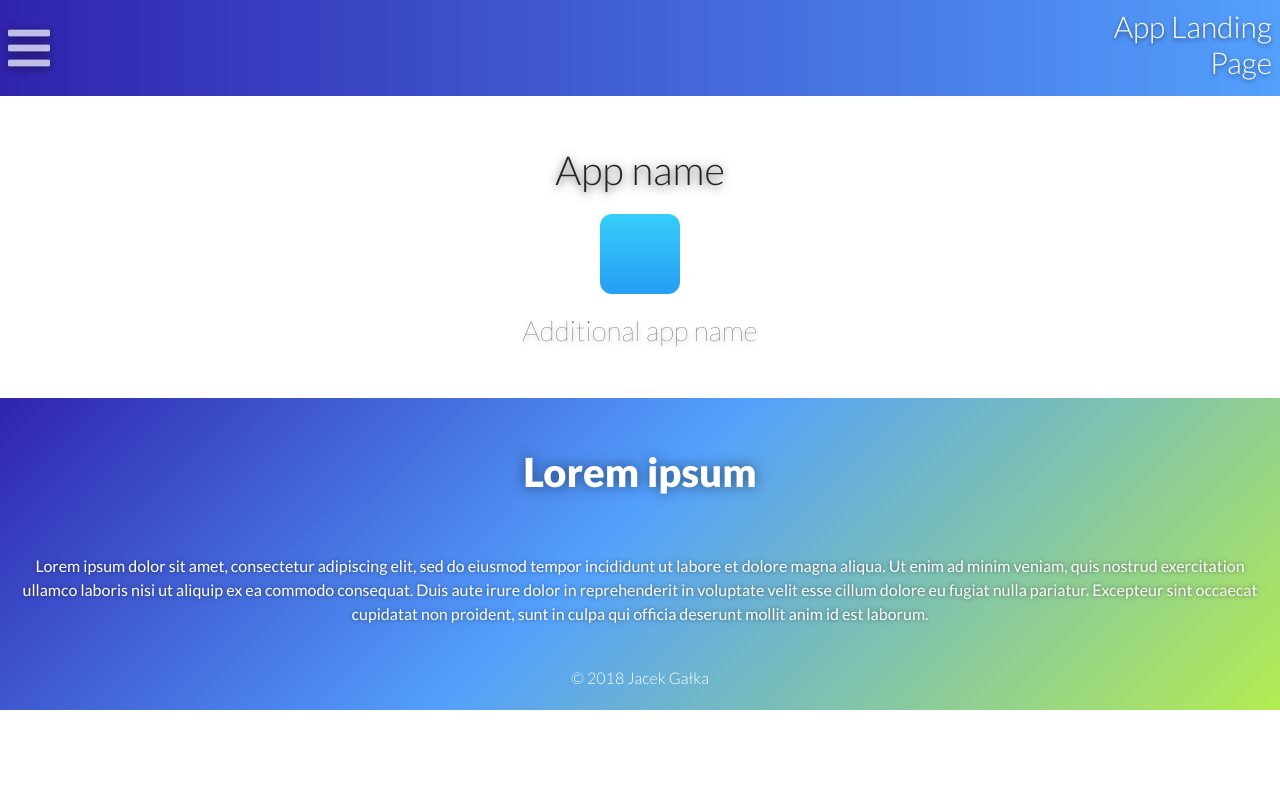
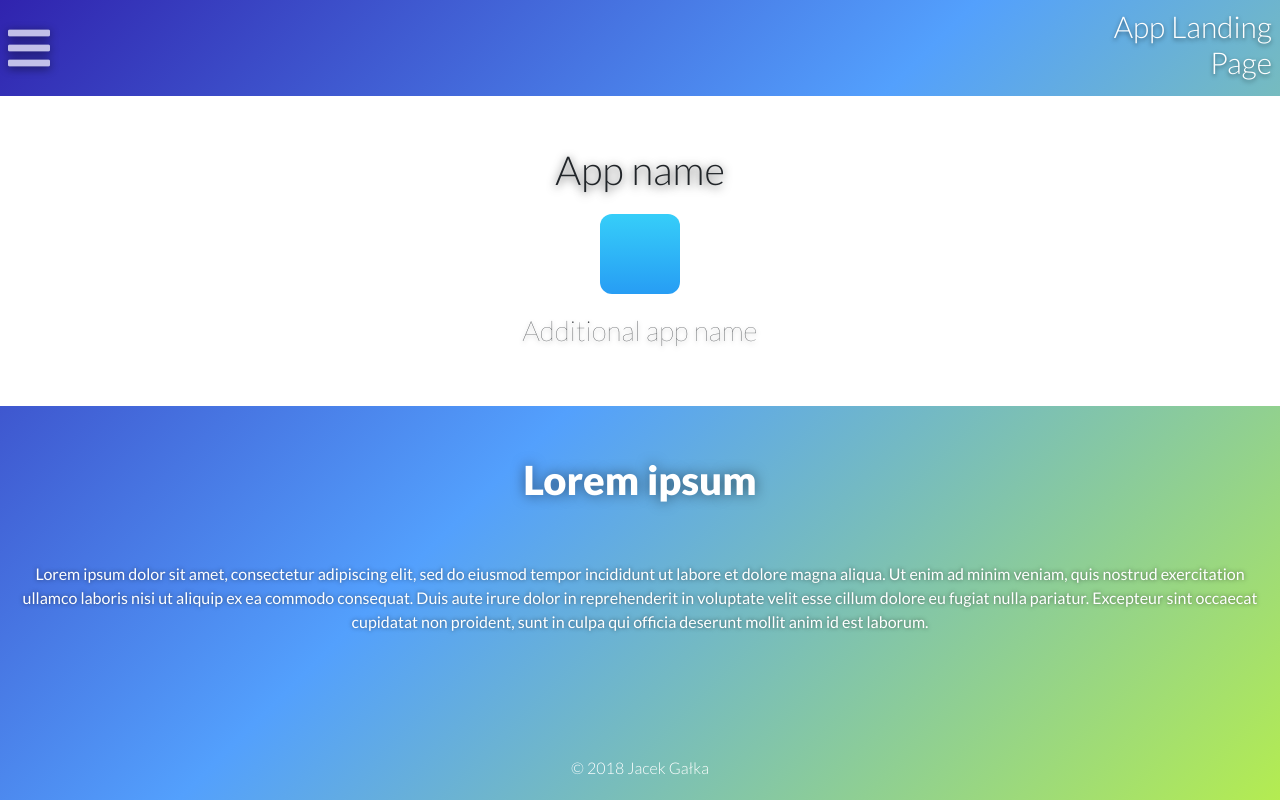
Before and after one commit to Jaclawiciel/Sidebar, a plain HTML site: page index.html in a window 1280 px wide. Drawn offline with nearby package versions, Linux system fonts and the light colour scheme.

Commit message:
Sticky footer

```diff
--- a/css/main.css
+++ b/css/main.css
@@ -6,12 +6,19 @@
 
 body {
     font-family: 'Lato', sans-serif;
-    height: 100%;
+    min-height: 100vh;
     position: relative;
+    background-image: linear-gradient(135deg, #3023AE 0%, #53A0FD 47%, #B4EC51 100%);
+    display: flex;
+    flex-direction: column;
+}
+
+.body-wrapper {
+    flex: 1 0 auto;
 }
 
 .header {
-    background: linear-gradient(to right, var(--gradient-purple), var(--gradient-blue));
+    /*background: linear-gradient(to right, var(--gradient-purple), var(--gradient-blue));*/
 }
 
 .hamburger {
@@ -30,8 +37,15 @@ body {
     text-shadow: 0px 2px 4px rgba(0,0,0,.5);
 }
 
+
+
+.main-content {
+}
+
 .app-container {
-    margin: 50px auto;
+    margin: 0;
+    padding: 50px 0;
+    background-color: #fff;
 }
 .app-name {
     text-shadow: 0px 2px 10px rgba(0,0,0,.75);
@@ -54,7 +68,7 @@ body {
 }
 
 .main-description {
-    background-image: linear-gradient(135deg, #3023AE 0%, #53A0FD 47%, #B4EC51 100%);
+
 }
 
 .description-title {
@@ -75,6 +89,7 @@ footer {
     color: #fff;
     margin: 40px auto 0;
     padding-bottom: 20px;
+    flex-shrink: 0;
 }
 
 
--- a/index.html
+++ b/index.html
@@ -15,6 +15,7 @@
 		<title>Hello, world!</title>
 	</head>
 	<body>
+		<div class="body-wrapper">
 		<header class="header d-flex justify-content-between align-items-center">
 				<button type="button" class="hamburger p-2"><i class="fas fa-bars"></i></button>
 				<div class="">
@@ -52,12 +53,13 @@
 				<p class="description-text text-center">
 					Lorem ipsum dolor sit amet, consectetur adipiscing elit, sed do eiusmod tempor incididunt ut labore et dolore magna aliqua. Ut enim ad minim veniam, quis nostrud exercitation ullamco laboris nisi ut aliquip ex ea commodo consequat. Duis aute irure dolor in reprehenderit in voluptate velit esse cillum dolore eu fugiat nulla pariatur. Excepteur sint occaecat cupidatat non proident, sunt in culpa qui officia deserunt mollit anim id est laborum.
 				</p>
-				<footer class="text-center font-weight-light">
-					© 2018 Jacek Gałka
-				</footer>
+
 			</div>
 		</main>
-
+		</div>
+		<footer class="text-center font-weight-light">
+			© 2018 Jacek Gałka
+		</footer>
 		<!-- Optional JavaScript -->
 		<!-- jQuery first, then Popper.js, then Bootstrap JS -->
 		<script src="https://code.jquery.com/jquery-3.2.1.slim.min.js" integrity="sha384-KJ3o2DKtIkvYIK3UENzmM7KCkRr/rE9/Qpg6aAZGJwFDMVNA/GpGFF93hXpG5KkN" crossorigin="anonymous"></script>
```
